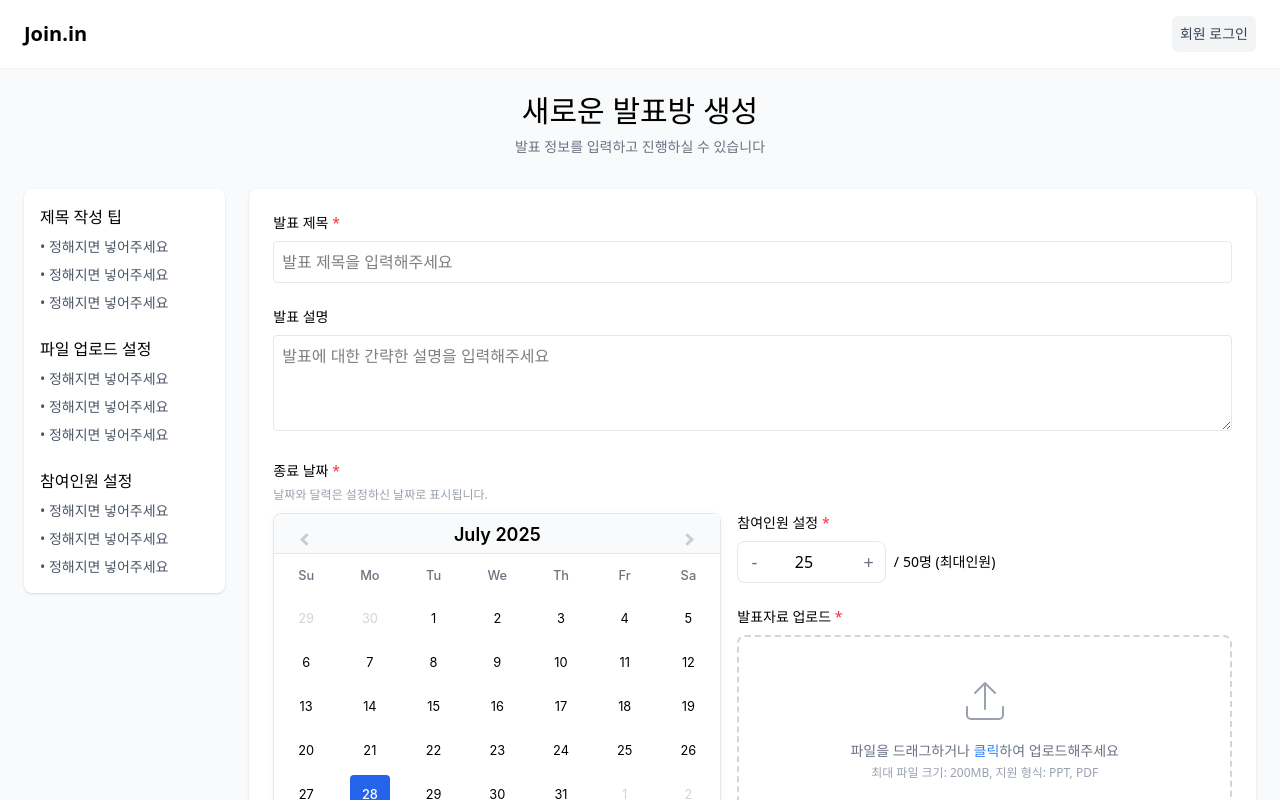
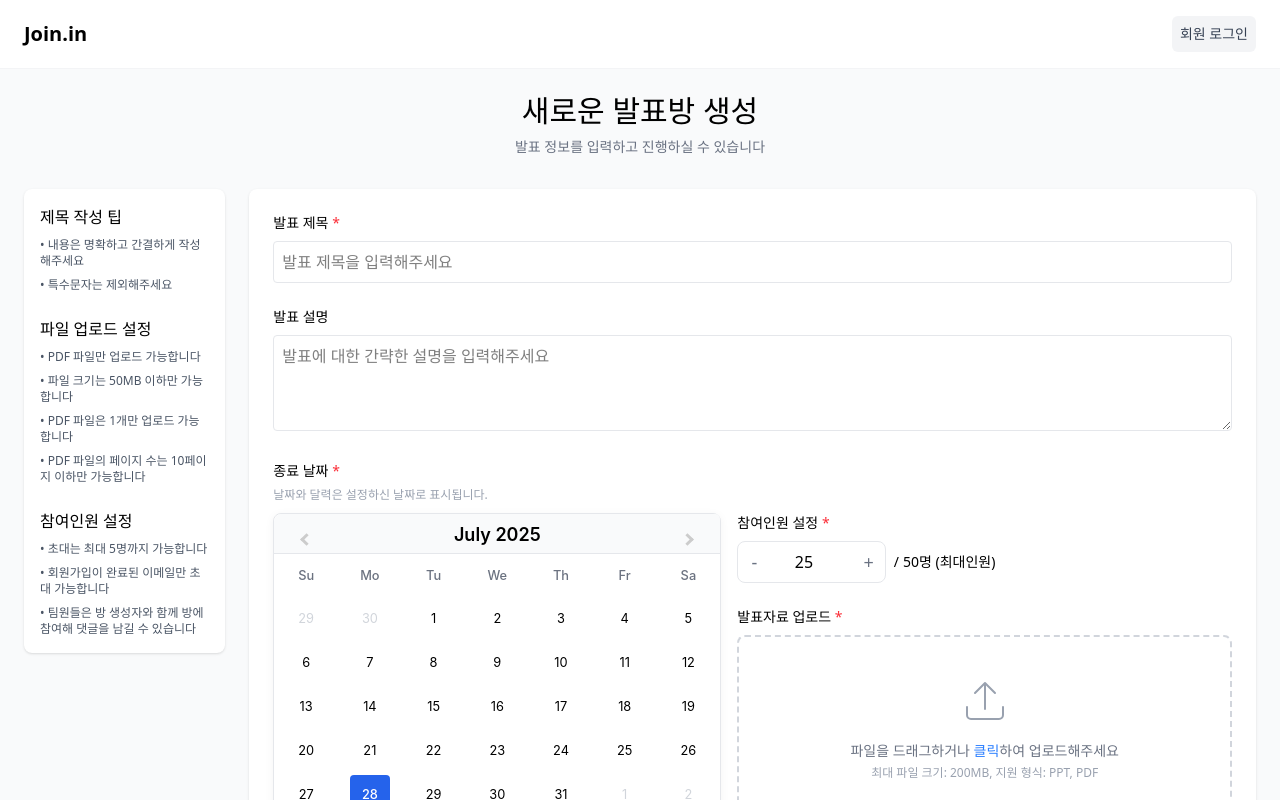
Before and after one commit to prgrms-web-devcourse-final-project/WEB5_7_OronaminC_FE, a React (Vite) app: page /create-room in a window 1280 px wide. Shown: the top 800 px of the page. Built offline with nearby package versions, Linux system fonts and the light colour scheme.

Commit message:
feat: 방생성 api 결합

```diff
--- a/src/pages/CreateRoom.tsx
+++ b/src/pages/CreateRoom.tsx
@@ -43,7 +43,7 @@ const CreateRoom = () => {
   const [currentEmail, setCurrentEmail] = useState<string>("");
   const [dragActive, setDragActive] = useState<boolean>(false);
   const [uploadedFiles, setUploadedFiles] = useState<File[]>([]);
-  const [documentUrl, setDocumentUrl] = useState<string>("");
+  const [objectKey, setObjectKey] = useState<string>("");
 
   const {
     register,
@@ -138,7 +138,7 @@ const CreateRoom = () => {
         description: data.roomDescription,
         endDate: formattedDate,
         participantLimit: data.maxParticipants,
-        documentUrl: documentUrl || "url",
+        documentUrl: objectKey,
         teamEmail: emails,
       };
 
@@ -214,22 +214,19 @@ const CreateRoom = () => {
 
         await uploadFileToS3(presignedUrlData.presignedUrl, file);
 
-        const uploadedUrl = presignedUrlData.presignedUrl.split("?")[0];
-        setDocumentUrl(uploadedUrl);
-
-        console.log(`파일 업로드 완료: ${file.name}, URL: ${uploadedUrl}`);
+        const objectKey = presignedUrlData.objectKey;
+        setObjectKey(objectKey);
 
         setUploadedFiles([file]);
-      } catch (fileError: any) {
-        console.error(`파일 업로드 실패:`, fileError);
-        alert(`파일 업로드 실패: ${fileError.message}`);
+      } catch (error) {
+        console.error("파일 업로드 중 오류 발생:", error);
+        alert("파일 업로드 중 오류가 발생했습니다.");
       }
     }
   };
 
   const removeFile = (index: number) => {
     setUploadedFiles((prevFiles) => prevFiles.filter((_, i) => i !== index));
-    setDocumentUrl("");
   };
 
   const addEmail = async () => {
@@ -280,28 +277,31 @@ const CreateRoom = () => {
           <div className="bg-white p-4 rounded-lg shadow-sm">
             <div className="mb-6">
               <h2 className="text-md font-semibold mb-2">제목 작성 팁</h2>
-              <ul className="text-sm text-gray-600 space-y-2">
-                <li>• 정해지면 넣어주세요</li>
-                <li>• 정해지면 넣어주세요</li>
-                <li>• 정해지면 넣어주세요</li>
+              <ul className="text-xs text-gray-600 space-y-2">
+                <li>• 내용은 명확하고 간결하게 작성해주세요</li>
+                <li>• 특수문자는 제외해주세요</li>
               </ul>
             </div>
 
             <div className="mb-6">
               <h2 className="text-md font-semibold mb-2">파일 업로드 설정</h2>
-              <ul className="text-sm text-gray-600 space-y-2">
-                <li>• 정해지면 넣어주세요</li>
-                <li>• 정해지면 넣어주세요</li>
-                <li>• 정해지면 넣어주세요</li>
+              <ul className="text-xs text-gray-600 space-y-2">
+                <li>• PDF 파일만 업로드 가능합니다</li>
+                <li>• 파일 크기는 50MB 이하만 가능합니다</li>
+                <li>• PDF 파일은 1개만 업로드 가능합니다</li>
+                <li>• PDF 파일의 페이지 수는 10페이지 이하만 가능합니다</li>
               </ul>
             </div>
 
             <div>
               <h2 className="text-md font-semibold mb-2">참여인원 설정</h2>
-              <ul className="text-sm text-gray-600 space-y-2">
-                <li>• 정해지면 넣어주세요</li>
-                <li>• 정해지면 넣어주세요</li>
-                <li>• 정해지면 넣어주세요</li>
+              <ul className="text-xs text-gray-600 space-y-2">
+                <li>• 초대는 최대 5명까지 가능합니다</li>
+                <li>• 회원가입이 완료된 이메일만 초대 가능합니다</li>
+                <li>
+                  • 팀원들은 방 생성자와 함께 방에 참여해 댓글을 남길 수
+                  있습니다
+                </li>
               </ul>
             </div>
           </div>
@@ -577,7 +577,10 @@ const CreateRoom = () => {
                   <button
                     type="button"
                     onClick={addEmail}
-                    className="bg-blue-500 hover:bg-blue-600 text-white px-6 py-2 font-medium transition-colors m-1 rounded-lg cursor-pointer"
+                    disabled={emails.length >= 5}
+                    className={`bg-blue-500 hover:bg-blue-600 text-white px-6 py-2 font-medium transition-colors m-1 rounded-lg cursor-pointer ${
+                      emails.length >= 5 ? "opacity-50 cursor-not-allowed" : ""
+                    }`}
                   >
                     추가
                   </button>
```
